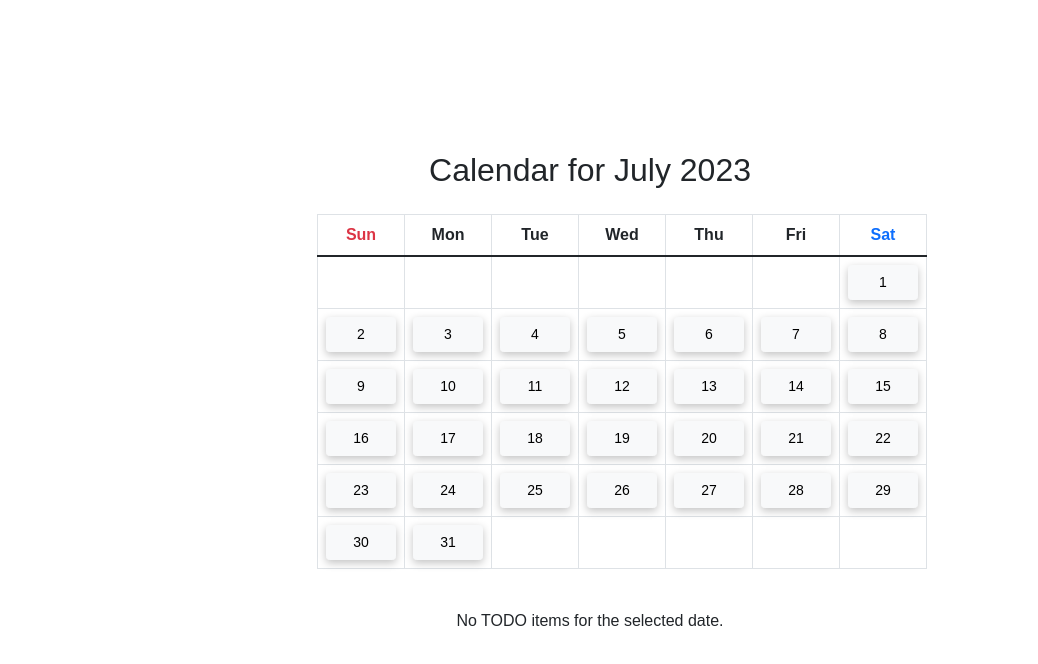
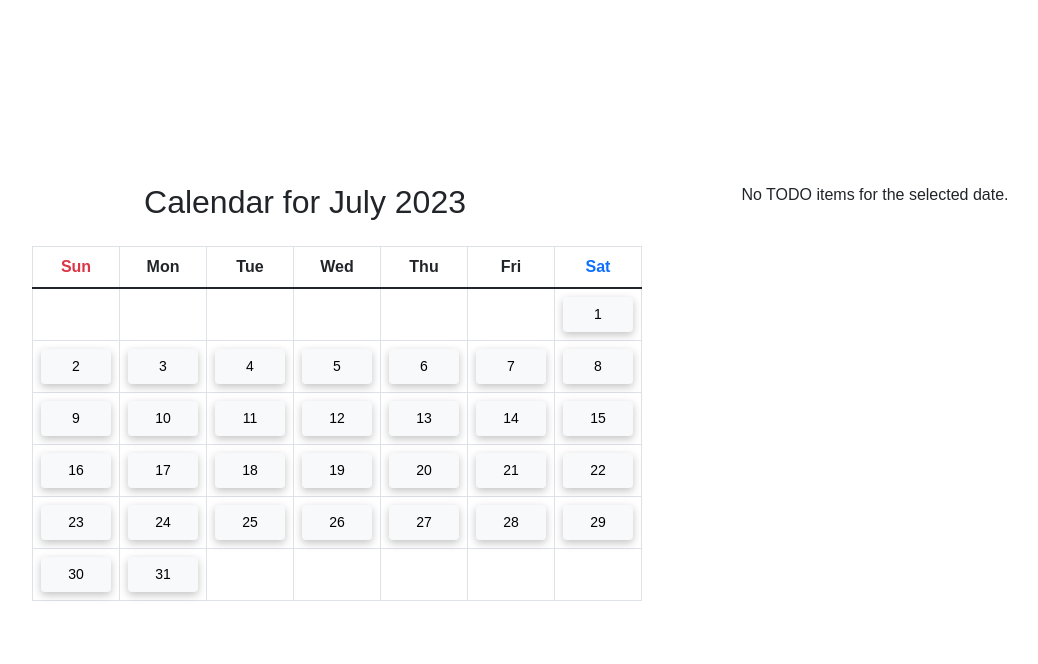
Before and after one commit to jpaulkaito/TodoListApp, a React (Create React App) app: page / in a window 1280 px wide. Shown: the top 664 px of the page, without its empty margins (50-1088 px from the left). Built offline with nearby package versions, Linux system fonts and the light colour scheme.

Commit message:
Commit 2nd

```diff
--- a/src/App.js
+++ b/src/App.js
@@ -18,14 +18,12 @@
   return (
 <div className="App">
   <div className="container">
-    <div className="row justify-content-center">
+    <div className="row">
       <div className="col-md-6">
         <Calendar onDateClick={handleDateClick} />
       </div>
-    </div>
-    {filteredItems.length > 0 ? (
-      <div className="row justify-content-center mt-4">
-        <div className="col-md-6">
+      <div className="col-md-6">
+        {filteredItems.length > 0 ? (
           <div className="card">
             <div className="card-header bg-primary text-white">
               <h2 className="card-title">
@@ -41,15 +39,11 @@
               ))}
             </ul>
           </div>
-        </div>
+        ) : (
+          <p className="text-center">No TODO items for the selected date.</p>
+        )}
       </div>
-    ) : (
-      <div className="row justify-content-center mt-4">
-        <div className="col-md-6">
-          <p className="text-center">No TODO items for the selected date.</p>
-        </div>
-      </div>
-    )}
+    </div>
   </div>
 </div>
 
```
